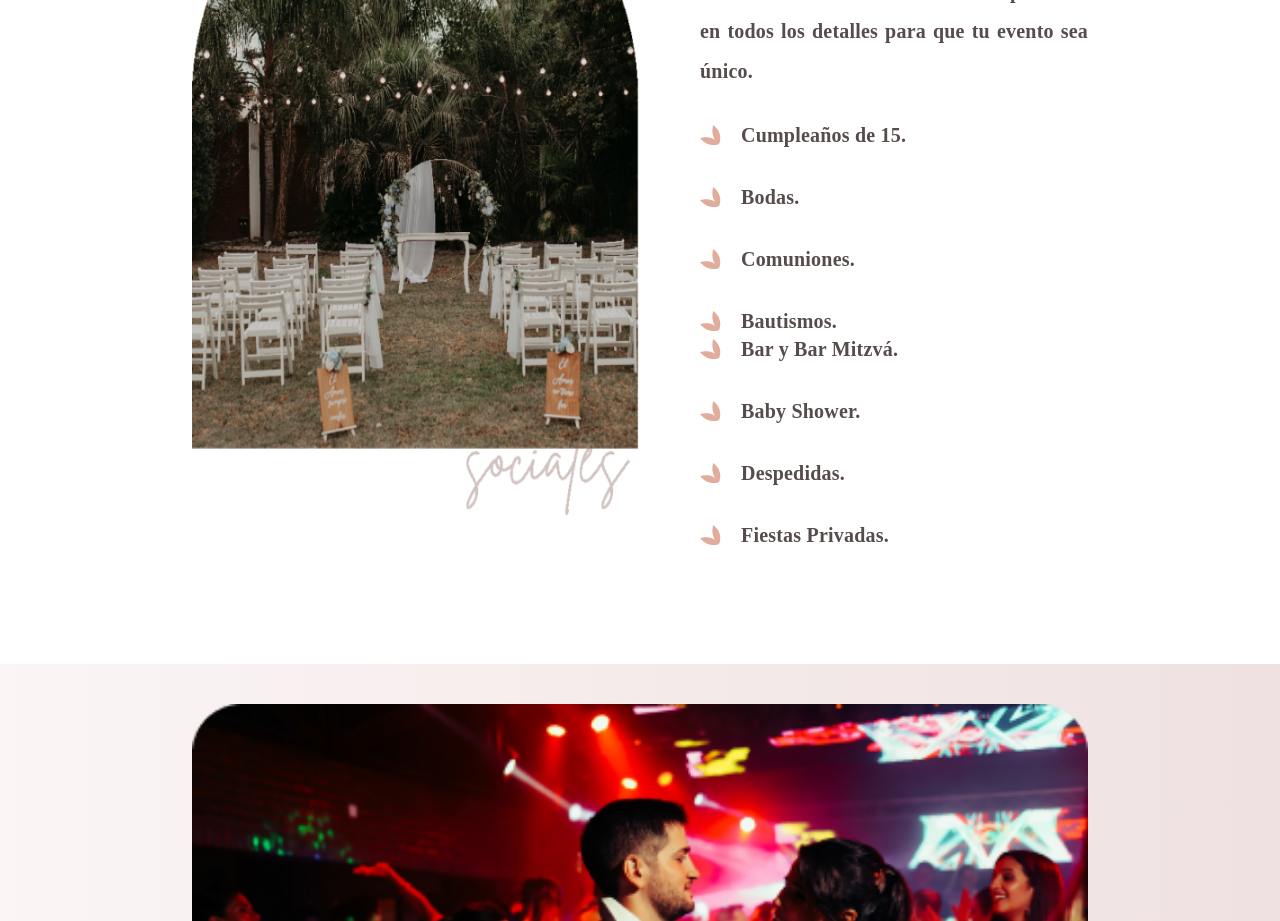
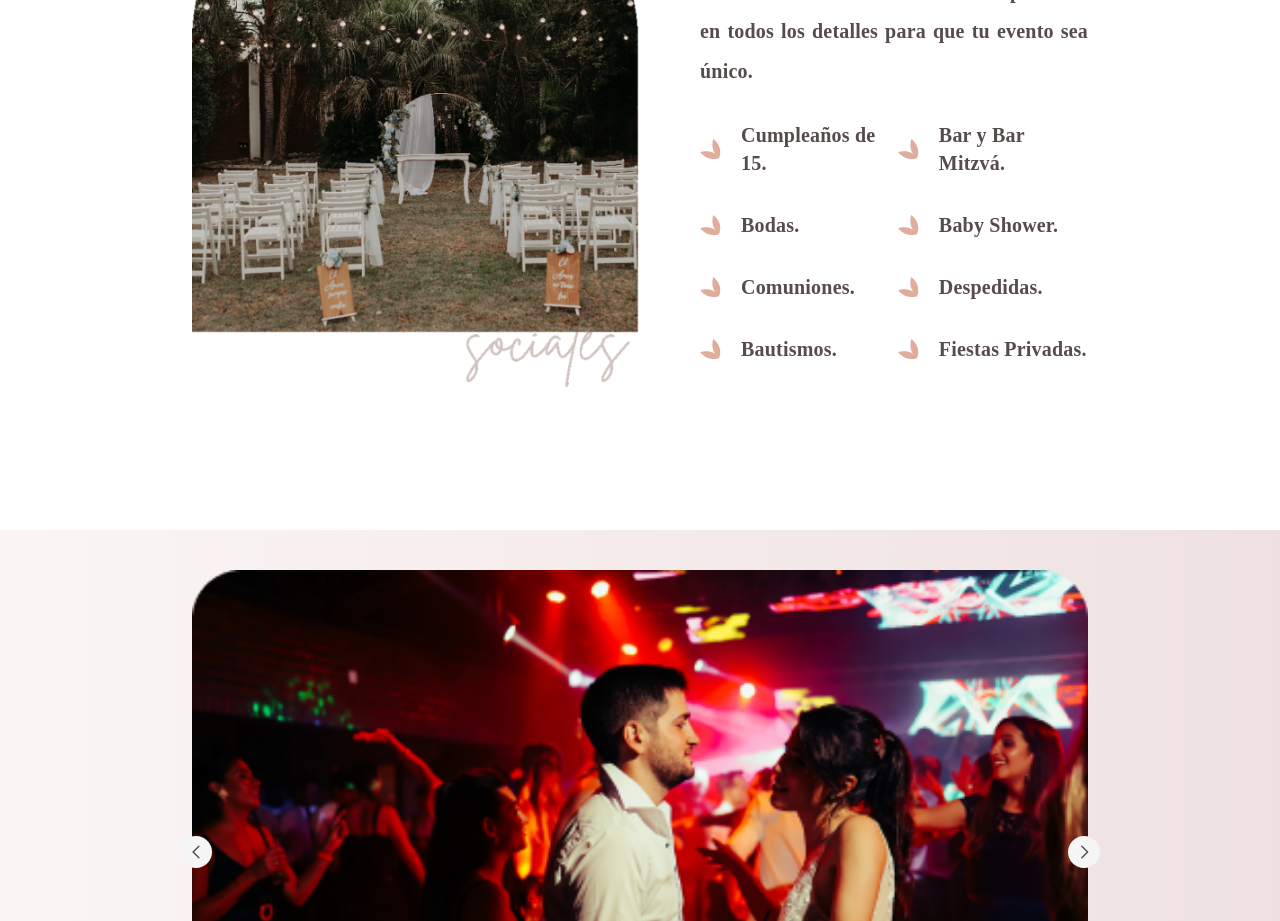
Before and after one commit to santiuh/carlosterzano, a Nuxt app: page /servicios in a window 1280 px wide. Shown: the part 5040-5961 px from the top of the page. Built offline with nearby package versions, Linux system fonts and the light colour scheme.

Commit message:
correciones

```diff
--- a/components/EventosSociales.vue
+++ b/components/EventosSociales.vue
@@ -6,7 +6,7 @@
             <div class="text-xl leading-10 text-justify pb-[30px]">
                 Desde tu idea a la realidad. <strong>  Te acompañamos en todos los detalles para que tu evento sea único. </strong>
             </div>
-            <div class="flex flex-col x:flex-row gap-[34px] xl:gap-0 justify-between">
+            <div class="flex flex-col xl:flex-row gap-[34px] xl:gap-0 justify-between">
                 <div class="flex flex-col gap-[34px]">
                     <div class="flex flex-row text-xl font-bold xl:gap-5 gap-2 " v-for="dato in data">
                         <NuxtPicture src="/Deco2.svg"></NuxtPicture>
--- a/components/NosotrosSeccion.vue
+++ b/components/NosotrosSeccion.vue
@@ -19,7 +19,7 @@ import type BotonVue from './botones/Boton.vue';
             <strong class="text-center xl:text-start">¡Te invitamos a descubrir La Guillermina!</strong>
             <div class="flex flex-col-reverse xl:flex-row justify-between  items-center pt-8">
                 <NuxtLink class="pt-10 xl:pt-0"  to="/servicios"><BotonesBoton texto="Conocé nuestros servicios"></BotonesBoton></NuxtLink>
-                <NuxtPicture class="xl:w-[440px] self-end" src="/firma.svg"></NuxtPicture>
+                <NuxtPicture class="xl:w-[440px] self-end hidden xl:flex" src="/firma.svg"></NuxtPicture>
             </div>
         </div>
     </section>
```
